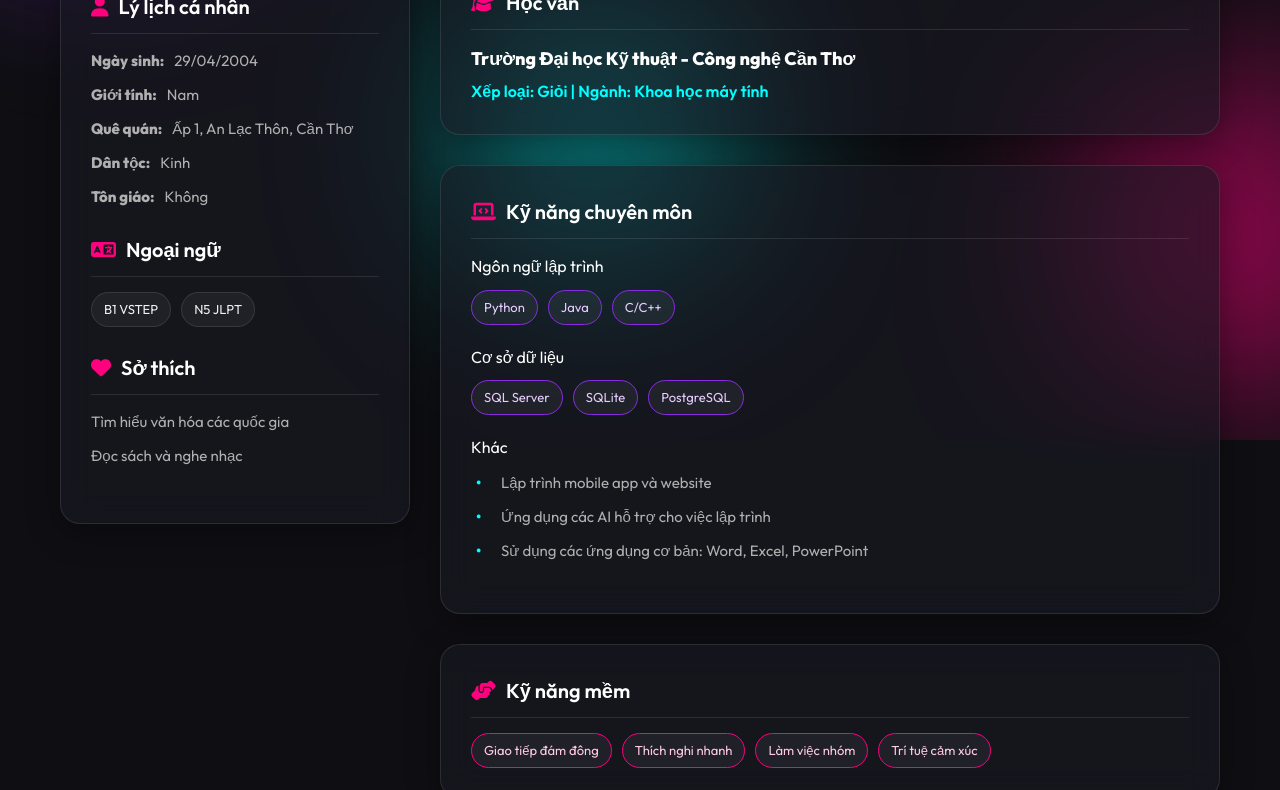
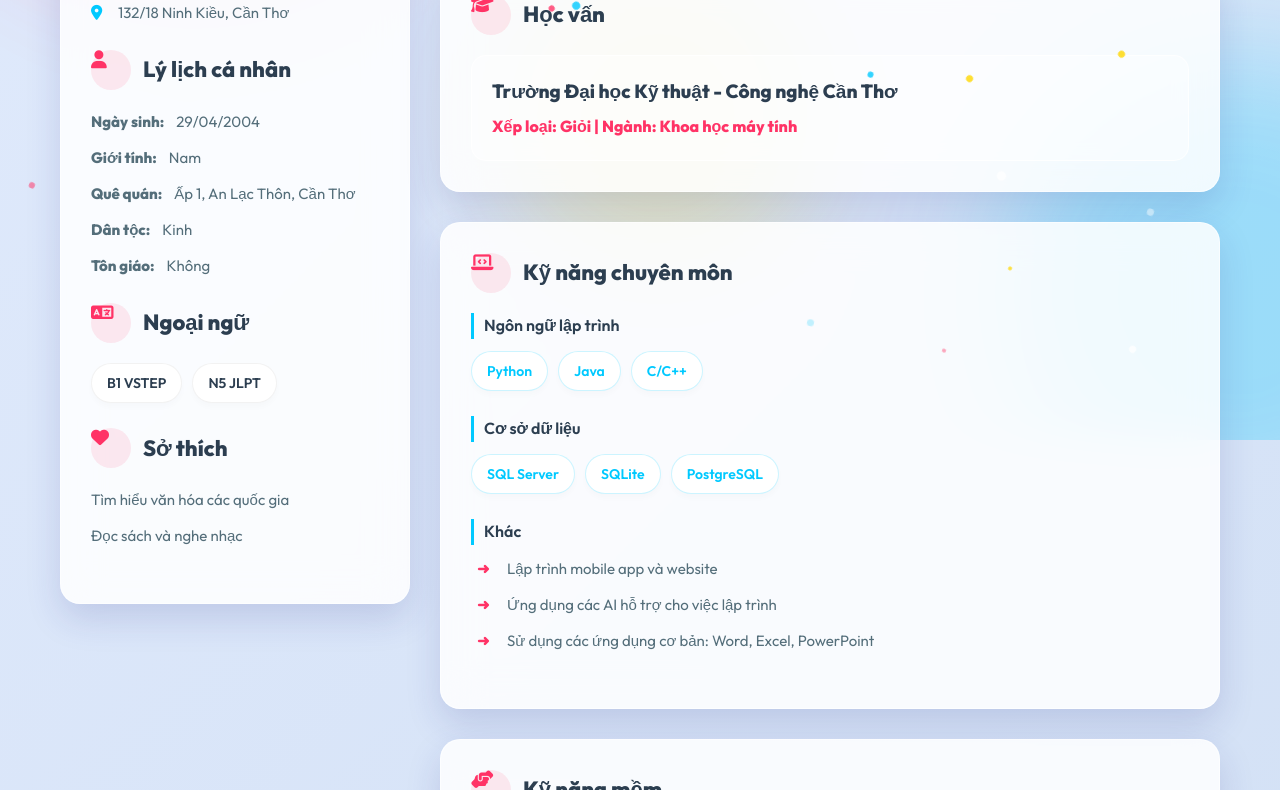
Before and after one commit to Phuc-0249/CV, a plain HTML site: page index.html in a window 1280 px wide. Shown: the part 360-1150 px from the top of the page. Drawn offline with Linux system fonts and the light colour scheme.

Commit message:
MAU SAC CV

```diff
--- a/script.js
+++ b/script.js
@@ -1,38 +1,86 @@
 document.addEventListener('DOMContentLoaded', () => {
+    // 1. Tương tác 3D cho Panel (Mượt hơn)
     const panels = document.querySelectorAll('.glass-panel');
 
-    // Add a subtle 3D tilt effect on hover for glass panels
     panels.forEach(panel => {
         panel.addEventListener('mousemove', (e) => {
             const rect = panel.getBoundingClientRect();
-            const x = e.clientX - rect.left; // x position within the element
-            const y = e.clientY - rect.top;  // y position within the element
+            const x = e.clientX - rect.left;
+            const y = e.clientY - rect.top;
 
             const centerX = rect.width / 2;
             const centerY = rect.height / 2;
 
-            const tiltX = ((y - centerY) / centerY) * -5;
-            const tiltY = ((x - centerX) / centerX) * 5;
+            const tiltX = ((y - centerY) / centerY) * -3; // Giảm độ nghiêng để mượt mà hơn
+            const tiltY = ((x - centerX) / centerX) * 3;
 
-            panel.style.transform = `perspective(1000px) rotateX(${tiltX}deg) rotateY(${tiltY}deg) translateY(-5px)`;
+            // Thêm ánh sáng bóng bẩy (Glare effect) theo hướng chuột
+            panel.style.transform = `perspective(1000px) rotateX(${tiltX}deg) rotateY(${tiltY}deg) translateY(-8px) scale(1.02)`;
         });
 
         panel.addEventListener('mouseleave', () => {
-            panel.style.transform = `perspective(1000px) rotateX(0) rotateY(0) translateY(0)`;
+            panel.style.transform = `perspective(1000px) rotateX(0) rotateY(0) translateY(0) scale(1)`;
         });
     });
 
-    // Parallax effect for background shapes
+    // 2. Parallax effect cho các hình nền trôi nổi
     const shapes = document.querySelectorAll('.shape');
     document.addEventListener('mousemove', (e) => {
         const mouseX = e.clientX / window.innerWidth - 0.5;
         const mouseY = e.clientY / window.innerHeight - 0.5;
 
         shapes.forEach((shape, index) => {
-            const speed = (index + 1) * 20;
+            const speed = (index + 1) * 30;
             const x = mouseX * speed;
             const y = mouseY * speed;
-            shape.style.transform = `translate(${x}px, ${y}px)`;
+            // Kế thừa animation float của CSS, chỉ dịch chuyển vị trí gốc
+            shape.style.marginLeft = `${x}px`;
+            shape.style.marginTop = `${y}px`;
         });
     });
+
+    // 3. Hiệu ứng cuộn trang (Scroll Animation) - Càng cuộn càng hiện ra
+    const observer = new IntersectionObserver((entries) => {
+        entries.forEach((entry, index) => {
+            if (entry.isIntersecting) {
+                // Tạo độ trễ xếp tầng để các thẻ hiện ra lần lượt đẹp mắt
+                setTimeout(() => {
+                    entry.target.classList.add('visible');
+                }, index * 150);
+                observer.unobserve(entry.target);
+            }
+        });
+    }, {
+        threshold: 0.1
+    });
+
+    document.querySelectorAll('.slide-up').forEach((el) => {
+        observer.observe(el);
+    });
+
+    // 4. Tạo hạt bay lơ lửng (Particles Effect) tạo sự sống động
+    const body = document.body;
+    const colors = ['#FF3366', '#00C9FF', '#FFD700', '#ffffff'];
+
+    for (let i = 0; i < 25; i++) {
+        let particle = document.createElement('div');
+        particle.classList.add('particle');
+
+        let size = Math.random() * 8 + 4; // Kích thước hạt từ 4px - 12px
+        particle.style.width = `${size}px`;
+        particle.style.height = `${size}px`;
+
+        // Vị trí ngẫu nhiên
+        particle.style.left = `${Math.random() * 100}vw`;
+        particle.style.top = `${Math.random() * 100}vh`;
+
+        // Màu ngẫu nhiên
+        particle.style.background = colors[Math.floor(Math.random() * colors.length)];
+
+        // Thời gian bay và delay ngẫu nhiên
+        particle.style.animationDuration = `${Math.random() * 10 + 10}s`;
+        particle.style.animationDelay = `${Math.random() * 5}s`;
+
+        body.appendChild(particle);
+    }
 });
--- a/style.css
+++ b/style.css
@@ -1,12 +1,14 @@
 :root {
-    --primary: #8a2be2;
-    --secondary: #ff007f;
-    --accent: #00ffff;
-    --text-light: #f0f0f0;
-    --text-dim: #b0b0b0;
-    --glass-bg: rgba(25, 25, 35, 0.6);
-    --glass-border: rgba(255, 255, 255, 0.1);
-    --glass-shadow: 0 8px 32px 0 rgba(0, 0, 0, 0.37);
+    --primary: #FF3366;      /* Sáng hồng rực rỡ */
+    --secondary: #00C9FF;    /* Xanh dương tươi sáng */
+    --accent: #FFD700;       /* Vàng nổi bật */
+    --text-main: #2C3E50;    /* Chữ màu xanh đen đậm để dễ đọc */
+    --text-dim: #546E7A;     /* Chữ màu xám xanh cho đoạn văn */
+    --glass-bg: rgba(255, 255, 255, 0.85); /* Nền kính trắng sáng trong suốt */
+    --glass-border: rgba(255, 255, 255, 0.6);
+    --glass-shadow: 0 15px 35px 0 rgba(31, 38, 135, 0.15); /* Bóng đổ mềm mại */
+    --bg-gradient-1: #E0EAFC;
+    --bg-gradient-2: #CFDEF3;
 }
 
 * {
@@ -17,15 +19,16 @@
 
 body {
     font-family: 'Outfit', sans-serif;
-    background-color: #0f0f13;
-    color: var(--text-light);
+    /* Nền gradient sáng sủa */
+    background: linear-gradient(135deg, var(--bg-gradient-1) 0%, var(--bg-gradient-2) 100%);
+    color: var(--text-main);
     line-height: 1.6;
     overflow-x: hidden;
     position: relative;
     min-height: 100vh;
 }
 
-/* Background Animation */
+/* Background Animation Shapes */
 .background-animation {
     position: fixed;
     top: 0;
@@ -38,42 +41,43 @@
 
 .shape {
     position: absolute;
-    filter: blur(80px);
-    opacity: 0.5;
+    filter: blur(60px);
+    opacity: 0.7;
     border-radius: 50%;
-    animation: float 20s infinite ease-in-out alternate;
+    animation: floatShape 15s infinite ease-in-out alternate;
 }
 
 .shape-1 {
-    width: 400px;
-    height: 400px;
-    background: var(--primary);
-    top: -100px;
+    width: 500px;
+    height: 500px;
+    background: rgba(255, 51, 102, 0.4);
+    top: -150px;
     left: -100px;
     animation-delay: 0s;
 }
 
 .shape-2 {
-    width: 300px;
-    height: 300px;
-    background: var(--secondary);
-    bottom: 10%;
-    right: -50px;
+    width: 450px;
+    height: 450px;
+    background: rgba(0, 201, 255, 0.4);
+    bottom: -100px;
+    right: -150px;
     animation-delay: -5s;
 }
 
 .shape-3 {
-    width: 250px;
-    height: 250px;
-    background: var(--accent);
-    top: 40%;
-    left: 30%;
+    width: 350px;
+    height: 350px;
+    background: rgba(255, 215, 0, 0.3);
+    top: 30%;
+    left: 40%;
     animation-delay: -10s;
 }
 
-@keyframes float {
-    0% { transform: translate(0, 0) scale(1); }
-    100% { transform: translate(100px, 50px) scale(1.2); }
+@keyframes floatShape {
+    0% { transform: translate(0, 0) scale(1) rotate(0deg); }
+    50% { transform: translate(50px, -50px) scale(1.1) rotate(180deg); }
+    100% { transform: translate(-30px, 60px) scale(0.9) rotate(360deg); }
 }
 
 /* Container & Layout */
@@ -90,19 +94,34 @@
 /* Glassmorphism Panel */
 .glass-panel {
     background: var(--glass-bg);
-    backdrop-filter: blur(16px);
-    -webkit-backdrop-filter: blur(16px);
+    backdrop-filter: blur(20px);
+    -webkit-backdrop-filter: blur(20px);
     border: 1px solid var(--glass-border);
     border-radius: 20px;
     padding: 30px;
     box-shadow: var(--glass-shadow);
-    transition: transform 0.3s ease, box-shadow 0.3s ease;
+    transition: all 0.4s cubic-bezier(0.175, 0.885, 0.32, 1.275);
+    position: relative;
+    overflow: hidden;
+}
+
+.glass-panel::before {
+    content: '';
+    position: absolute;
+    top: 0; left: 0; width: 100%; height: 5px;
+    background: linear-gradient(90deg, var(--primary), var(--secondary), var(--accent));
+    transform: scaleX(0);
+    transform-origin: left;
+    transition: transform 0.5s ease;
+}
+
+.glass-panel:hover::before {
+    transform: scaleX(1);
 }
 
 .glass-panel:hover {
-    transform: translateY(-5px);
-    box-shadow: 0 12px 40px 0 rgba(0, 0, 0, 0.5);
-    border-color: rgba(255, 255, 255, 0.2);
+    transform: translateY(-8px) scale(1.02);
+    box-shadow: 0 25px 50px 0 rgba(31, 38, 135, 0.2);
 }
 
 /* Sidebar */
@@ -116,76 +135,63 @@
     margin-bottom: 30px;
 }
 
-.avatar-container {
-    position: relative;
-    width: 180px;
-    height: 180px;
-    margin: 0 auto 20px;
+.name {
+    font-size: 32px;
+    font-weight: 800;
+    margin-bottom: 5px;
+    background: linear-gradient(to right, var(--primary), var(--secondary));
+    -webkit-background-clip: text;
+    -webkit-text-fill-color: transparent;
+    animation: gradientText 5s infinite alternate;
+    background-size: 200%;
 }
 
-.avatar {
-    width: 100%;
-    height: 100%;
-    border-radius: 50%;
-    object-fit: cover;
-    border: 3px solid transparent;
-    background: linear-gradient(#0f0f13, #0f0f13) padding-box,
-                linear-gradient(45deg, var(--primary), var(--secondary), var(--accent)) border-box;
-    position: relative;
-    z-index: 2;
-}
-
-.glow {
-    position: absolute;
-    top: -10px;
-    left: -10px;
-    right: -10px;
-    bottom: -10px;
-    background: linear-gradient(45deg, var(--primary), var(--secondary), var(--accent));
-    border-radius: 50%;
-    z-index: 1;
-    filter: blur(20px);
-    opacity: 0.6;
-    animation: pulse 3s infinite alternate;
-}
-
-@keyframes pulse {
-    0% { opacity: 0.4; transform: scale(0.95); }
-    100% { opacity: 0.8; transform: scale(1.05); }
-}
-
-.name {
-    font-size: 28px;
-    font-weight: 800;
-    margin-bottom: 5px;
-    background: linear-gradient(to right, #fff, var(--text-dim));
-    -webkit-background-clip: text;
-    -webkit-text-fill-color: transparent;
+@keyframes gradientText {
+    0% { background-position: left; }
+    100% { background-position: right; }
 }
 
 .title {
     font-size: 16px;
-    color: var(--accent);
-    font-weight: 400;
-    letter-spacing: 1px;
+    color: var(--secondary);
+    font-weight: 600;
+    letter-spacing: 1.5px;
     text-transform: uppercase;
+    display: inline-block;
+    padding: 5px 15px;
+    background: rgba(0, 201, 255, 0.1);
+    border-radius: 20px;
 }
 
 /* Typography & Sections */
 h3 {
-    font-size: 20px;
-    font-weight: 600;
-    margin-bottom: 15px;
+    font-size: 22px;
+    font-weight: 700;
+    margin-bottom: 20px;
     display: flex;
     align-items: center;
-    gap: 10px;
-    color: #fff;
-    border-bottom: 1px solid var(--glass-border);
-    padding-bottom: 10px;
+    gap: 12px;
+    color: var(--text-main);
+    position: relative;
 }
 
 h3 i {
-    color: var(--secondary);
+    color: var(--primary);
+    background: rgba(255, 51, 102, 0.1);
+    width: 40px;
+    height: 40px;
+    display: flex;
+    align-items: center;
+    justify-content: center;
+    border-radius: 50%;
+    font-size: 18px;
+    transition: transform 0.3s ease, background 0.3s;
+}
+
+h3:hover i {
+    transform: rotate(360deg) scale(1.1);
+    background: var(--primary);
+    color: white;
 }
 
 .section {
@@ -197,30 +203,36 @@
 }
 
 ul li {
-    margin-bottom: 10px;
+    margin-bottom: 12px;
     font-size: 15px;
     color: var(--text-dim);
     display: flex;
     align-items: flex-start;
-    gap: 10px;
+    gap: 12px;
+    transition: transform 0.2s;
+}
+
+ul li:hover {
+    transform: translateX(5px);
+    color: var(--text-main);
 }
 
 ul li i {
     margin-top: 4px;
-    color: var(--primary);
+    color: var(--secondary);
     width: 15px;
 }
 
 .bullet-list li::before {
-    content: "•";
-    color: var(--accent);
+    content: "➜";
+    color: var(--primary);
     font-weight: bold;
     display: inline-block;
-    width: 1em;
-    margin-left: -1em;
+    width: 1.2em;
+    margin-left: -1.2em;
 }
 .bullet-list {
-    padding-left: 20px;
+    padding-left: 24px;
 }
 
 /* Tags */
@@ -231,40 +243,39 @@
 }
 
 .tag {
-    background: rgba(255, 255, 255, 0.05);
-    padding: 6px 12px;
-    border-radius: 20px;
-    font-size: 13px;
-    border: 1px solid rgba(255, 255, 255, 0.1);
-    transition: all 0.3s ease;
+    background: #fff;
+    padding: 8px 15px;
+    border-radius: 25px;
+    font-size: 14px;
+    font-weight: 600;
+    border: 1px solid rgba(0,0,0,0.05);
+    transition: all 0.3s cubic-bezier(0.68, -0.55, 0.265, 1.55);
     cursor: default;
+    box-shadow: 0 4px 6px rgba(0,0,0,0.02);
 }
 
 .tag:hover {
-    background: rgba(255, 255, 255, 0.1);
-    transform: translateY(-2px);
+    transform: translateY(-5px) scale(1.05);
 }
 
 .tag.tech {
-    border-color: var(--primary);
-    color: #e6ccff;
+    color: var(--secondary);
+    border-color: rgba(0, 201, 255, 0.2);
 }
-
 .tag.tech:hover {
-    background: var(--primary);
-    color: #fff;
-    box-shadow: 0 0 10px var(--primary);
+    background: var(--secondary);
+    color: white;
+    box-shadow: 0 10px 20px rgba(0, 201, 255, 0.3);
 }
 
 .tag.soft {
-    border-color: var(--secondary);
-    color: #ffcce5;
+    color: var(--primary);
+    border-color: rgba(255, 51, 102, 0.2);
 }
-
 .tag.soft:hover {
-    background: var(--secondary);
-    color: #fff;
-    box-shadow: 0 0 10px var(--secondary);
+    background: var(--primary);
+    color: white;
+    box-shadow: 0 10px 20px rgba(255, 51, 102, 0.3);
 }
 
 /* Main Content */
@@ -275,35 +286,47 @@
 }
 
 .skill-category {
-    margin-bottom: 20px;
+    margin-bottom: 25px;
 }
 .skill-category h4 {
-    margin-bottom: 10px;
-    color: #fff;
+    margin-bottom: 12px;
+    color: var(--text-main);
     font-size: 16px;
-    font-weight: 400;
+    font-weight: 600;
+    border-left: 3px solid var(--secondary);
+    padding-left: 10px;
 }
 
 /* Timeline */
 .timeline {
     position: relative;
-    padding-left: 30px;
+    padding-left: 35px;
 }
 
 .timeline::before {
     content: '';
     position: absolute;
-    left: 0;
-    top: 0;
+    left: 5px;
+    top: 5px;
     bottom: 0;
-    width: 2px;
-    background: linear-gradient(to bottom, var(--primary), var(--secondary), var(--accent));
-    opacity: 0.5;
+    width: 3px;
+    background: linear-gradient(to bottom, var(--primary), var(--secondary));
+    border-radius: 5px;
 }
 
 .timeline-item {
     position: relative;
-    margin-bottom: 30px;
+    margin-bottom: 35px;
+    padding: 20px;
+    background: rgba(255, 255, 255, 0.4);
+    border-radius: 15px;
+    border: 1px solid rgba(255,255,255,0.8);
+    transition: all 0.3s;
+}
+.timeline-item:hover {
+    background: rgba(255, 255, 255, 0.9);
+    box-shadow: 0 10px 25px rgba(0,0,0,0.05);
+    transform: translateX(5px);
 }
 
 .timeline-item:last-child {
@@ -312,62 +335,93 @@
 
 .timeline-dot {
     position: absolute;
-    left: -35px;
-    top: 5px;
-    width: 12px;
-    height: 12px;
+    left: -39px;
+    top: 25px;
+    width: 16px;
+    height: 16px;
     border-radius: 50%;
-    background: var(--accent);
-    box-shadow: 0 0 10px var(--accent);
+    background: #fff;
+    border: 4px solid var(--primary);
+    box-shadow: 0 0 0 4px rgba(255, 51, 102, 0.2);
+    transition: all 0.3s;
+}
+
+.timeline-item:hover .timeline-dot {
+    background: var(--primary);
+    transform: scale(1.3);
+    box-shadow: 0 0 15px var(--primary);
 }
 
 .timeline-item h4 {
-    color: #fff;
-    font-size: 18px;
-    margin-bottom: 5px;
+    color: var(--text-main);
+    font-size: 19px;
+    margin-bottom: 8px;
+    font-weight: 700;
 }
 
 .date {
     display: inline-block;
     font-size: 13px;
-    color: var(--secondary);
-    margin-bottom: 10px;
+    color: #fff;
+    background: var(--secondary);
+    padding: 3px 10px;
+    border-radius: 20px;
+    margin-bottom: 12px;
     font-weight: 600;
+    box-shadow: 0 4px 10px rgba(0, 201, 255, 0.3);
 }
 
 .highlight {
-    color: var(--accent);
-    font-weight: 600;
+    color: var(--primary);
+    font-weight: 700;
+    font-size: 16px;
 }
 
 .ref-card h4 {
-    color: #fff;
+    color: var(--text-main);
     margin-bottom: 5px;
+    font-size: 18px;
 }
 .ref-card p {
-    font-size: 14px;
+    font-size: 15px;
     color: var(--text-dim);
-    margin-bottom: 5px;
+    margin-bottom: 8px;
 }
 
 /* Animations */
 .slide-up {
     opacity: 0;
-    transform: translateY(30px);
-    animation: slideUp 0.8s forwards ease-out;
+    transform: translateY(40px);
 }
 
-@keyframes slideUp {
-    to {
-        opacity: 1;
-        transform: translateY(0);
-    }
+.slide-up.visible {
+    animation: popIn 0.8s cubic-bezier(0.175, 0.885, 0.32, 1.275) forwards;
 }
 
-.delay-1 { animation-delay: 0.2s; }
-.delay-2 { animation-delay: 0.4s; }
-.delay-3 { animation-delay: 0.6s; }
-.delay-4 { animation-delay: 0.8s; }
+@keyframes popIn {
+    0% { opacity: 0; transform: translateY(40px) scale(0.95); }
+    100% { opacity: 1; transform: translateY(0) scale(1); }
+}
+
+/* Bỏ delay css thuần vì sẽ dùng JS để trigger visible tuần tự cho mượt */
+.delay-1, .delay-2, .delay-3, .delay-4 { animation-delay: 0s; }
+
+/* Thêm Particle Effects (Confetti/Stars nhỏ bay lơ lửng) */
+.particle {
+    position: absolute;
+    border-radius: 50%;
+    background: white;
+    opacity: 0.5;
+    pointer-events: none;
+    animation: floatParticle linear infinite;
+}
+
+@keyframes floatParticle {
+    0% { transform: translateY(0) rotate(0deg); opacity: 0; }
+    10% { opacity: 0.8; }
+    90% { opacity: 0.8; }
+    100% { transform: translateY(-100vh) rotate(360deg); opacity: 0; }
+}
 
 /* Responsive */
 @media (max-width: 900px) {
```
Also changed, not shown: index.html (+1 -0 lines).
